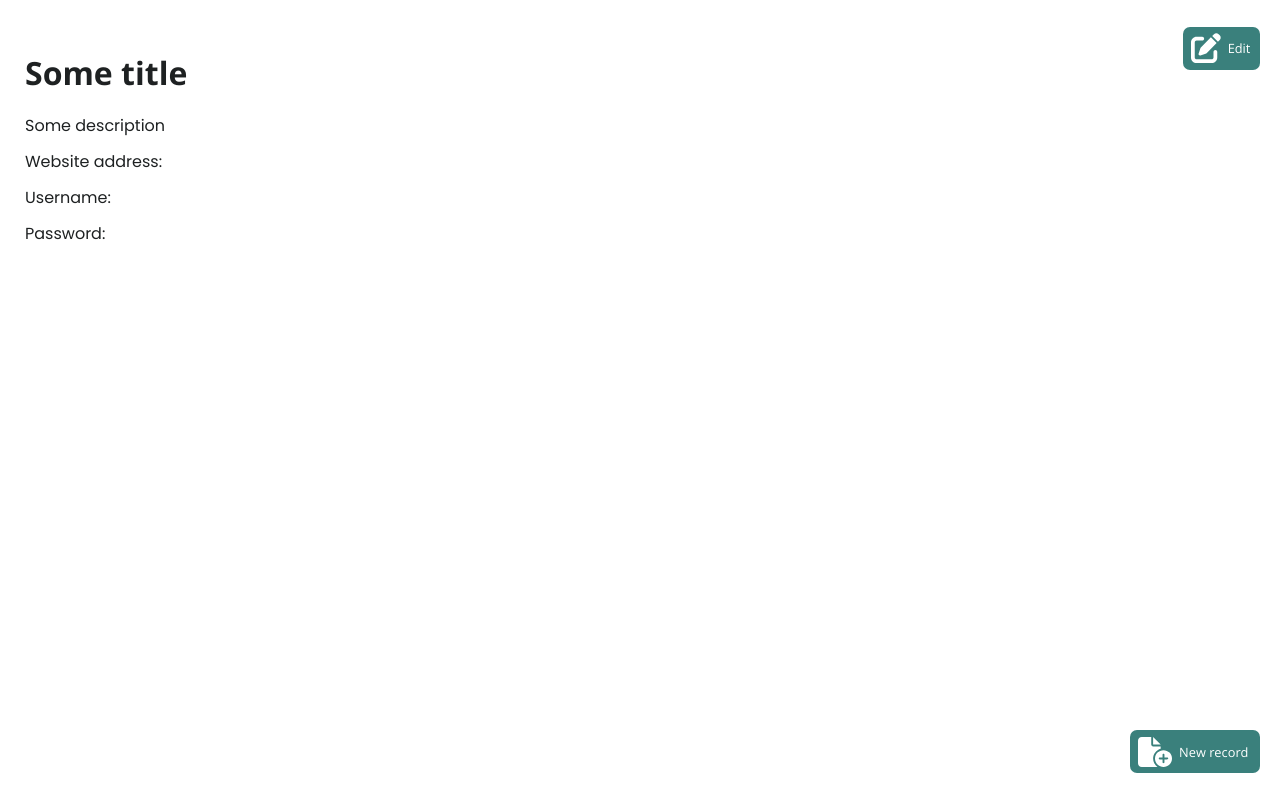
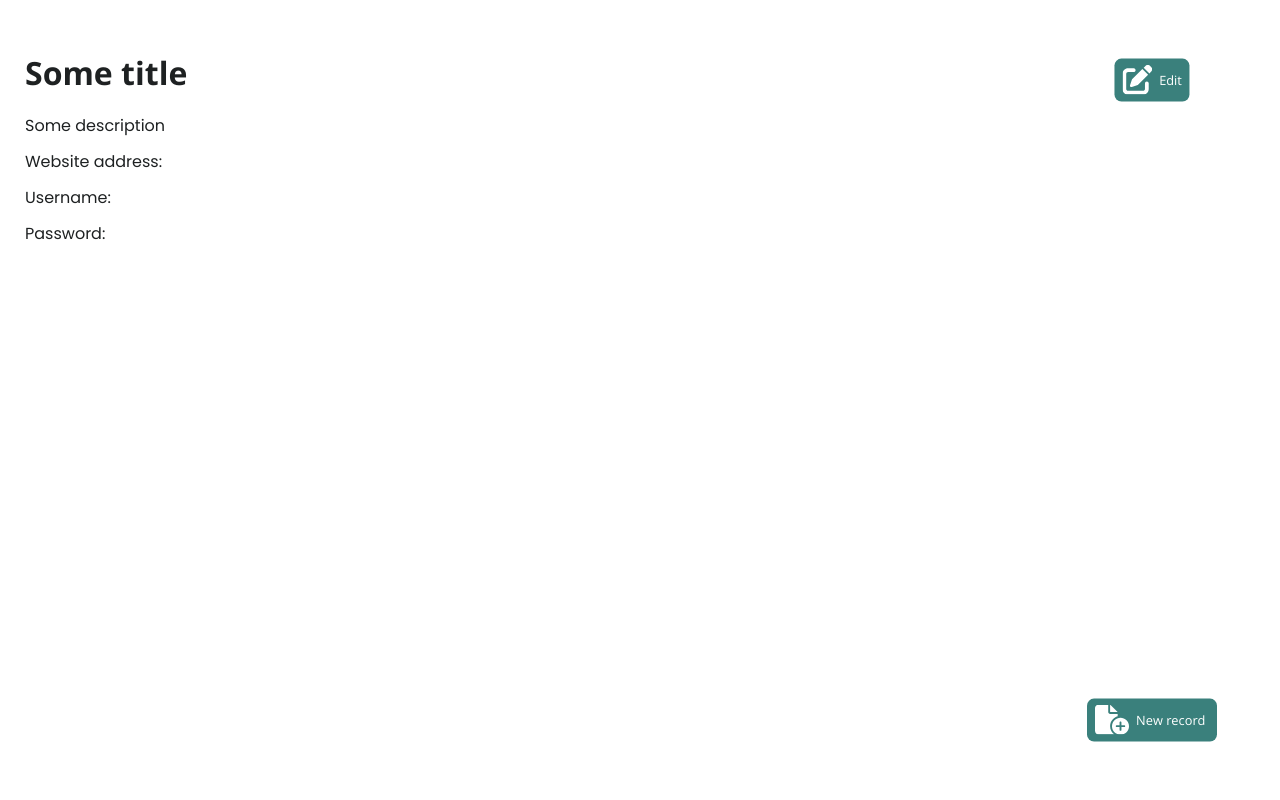
Before and after one commit to Rap1zer/Password-Manager, a website: page renderer/password-details.html in a window 1280 px wide. Drawn offline with Linux system fonts and the light colour scheme.

Commit message:
Revert "fixed buttons and iframe position"
This reverts commit 9d0f2bc24ed855d02040858545fa8e8d3d1fdc4f.

```diff
--- a/renderer/main-page.css
+++ b/renderer/main-page.css
@@ -76,7 +76,7 @@ body {
   display: flex;
   flex-direction: column;
   background-color: #c6ddda;
-  width: 28vw;
+  width: 26vw;
   height: 100vh;
   max-width: 330px;
   padding: 1em;
@@ -130,5 +130,5 @@ body {
 
 /*IFRAME MAIN CONTENT*/
 .main-content {
-  width: 100%;
+  width: 57vw;
 }
--- a/renderer/password-details.css
+++ b/renderer/password-details.css
@@ -39,15 +39,16 @@ body {
 }
 
 .edit-btn {
-  width: 77px;
-  right: 20px;
-  top: 27px;
+  top: 10%;
+  left: 90%;
+  transform: translate(-50%, -50%);
 }
 
 .new-record-btn {
   width: 130px;
-  right: 20px;
-  bottom: 27px;
+  top: 90%;
+  left: 90%;
+  transform: translate(-50%, -50%);
 }
 
 .btn img {
```
